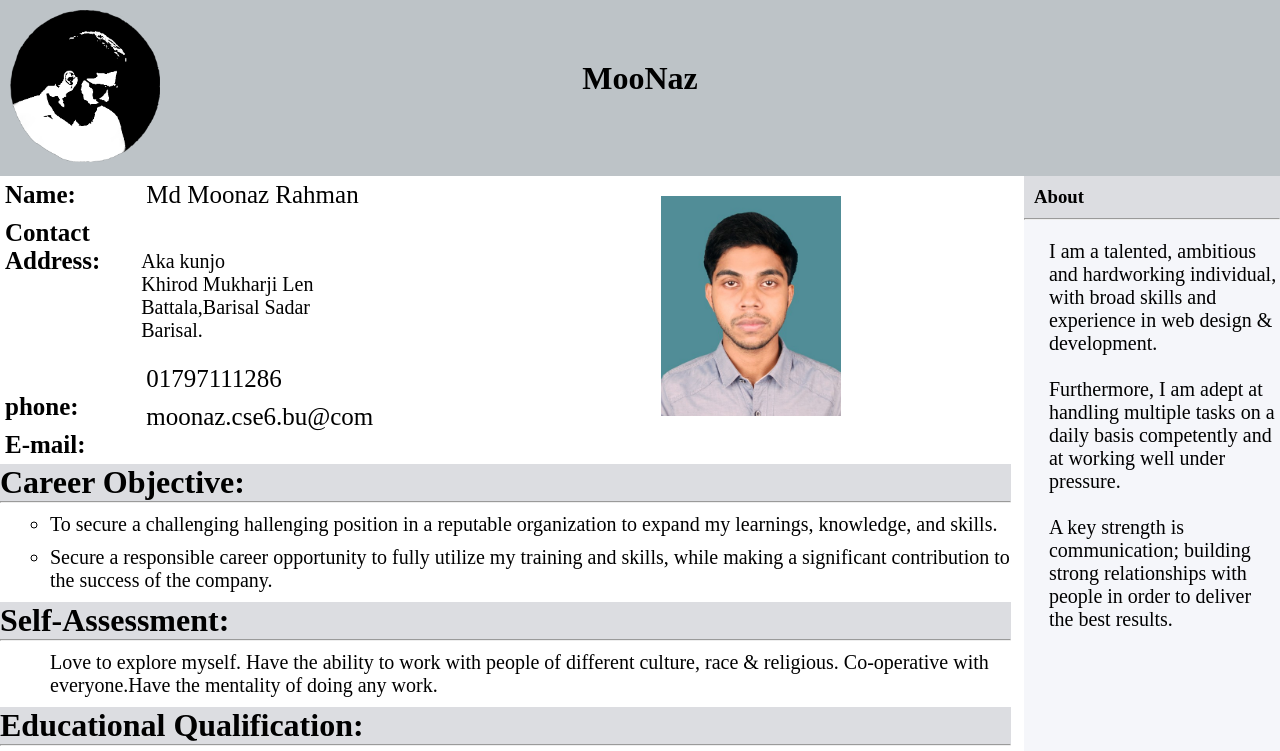
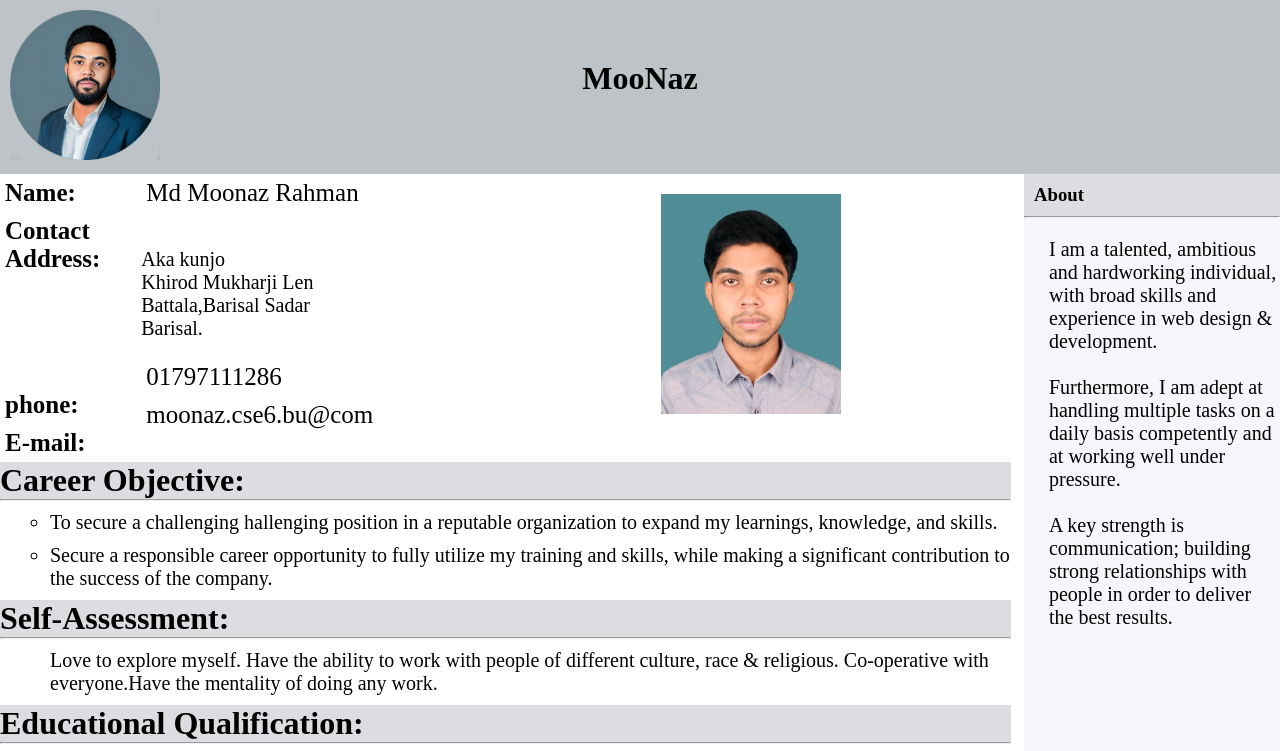
Before and after one commit to Moonaz023/webDev, a plain HTML site: page index.html in a window 1280 px wide. Shown: the top 751 px of the page. Drawn offline with Linux system fonts and the light colour scheme.

Commit message:
Update index.html

```diff
--- a/index.html
+++ b/index.html
@@ -46,7 +46,7 @@
 <body>
 	<div class="header-area">
 		<div class="logo">
-		<img src="PicsArt_05-21-01.04.20.png" alt="logo" />
+		<img src="dpp.png" alt="logo" />
 		</div>
 		<div class="name">
 		<h1>MooNaz</h1>
```
